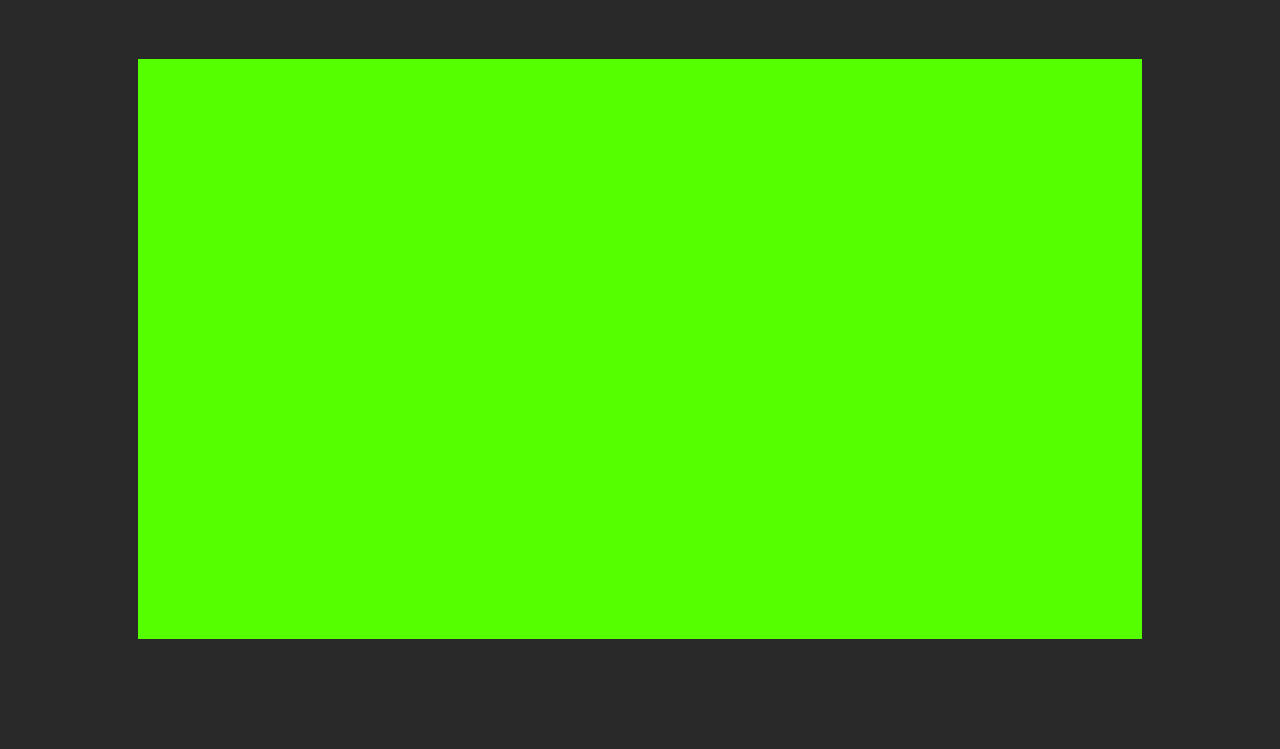
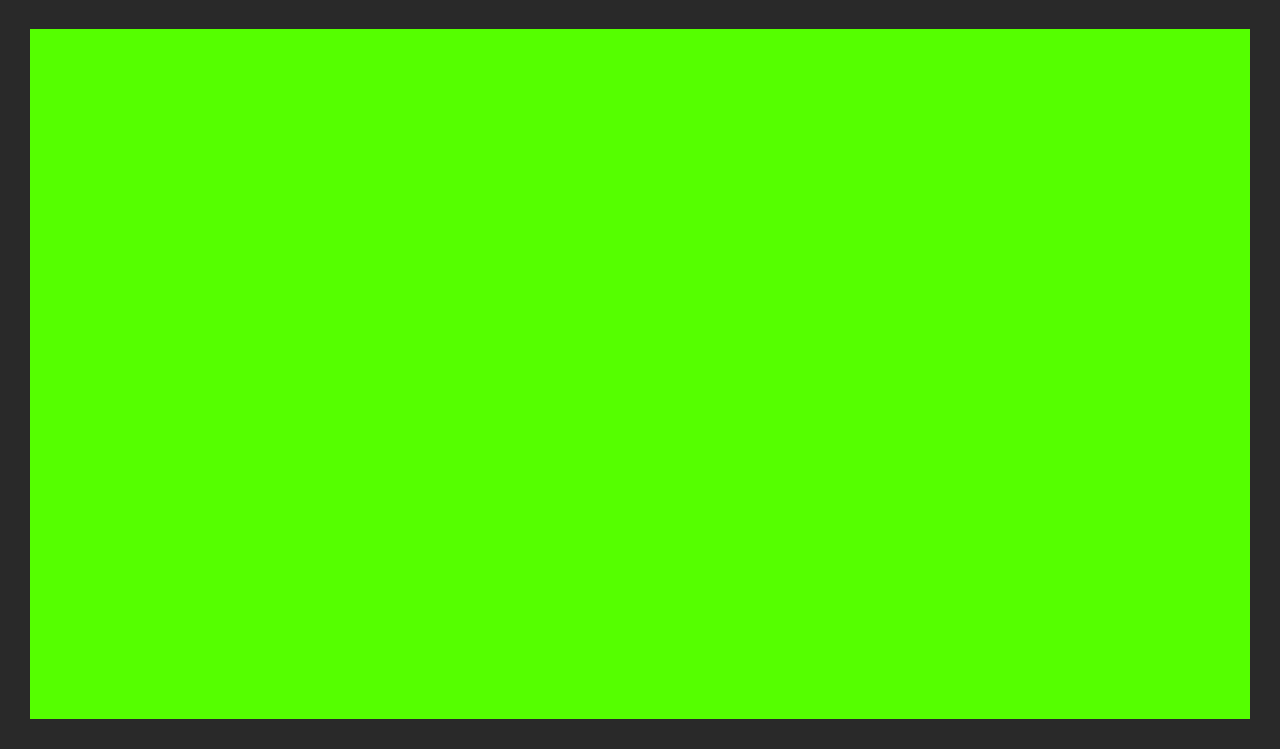
Before and after one commit to klenzo/Portfolio, a plain HTML site: page index.html in a window 1280 px wide. Shown: the part 51-800 px from the top of the page. Drawn offline with nearby package versions, Linux system fonts and the light colour scheme.

Commit message:
Amelioration du content

```diff
--- a/less/style.less
+++ b/less/style.less
@@ -87,11 +87,12 @@
 	background-color: #292929;
 	width: 100%;
 	position: absolute;
-	padding-top: 50px;
+	padding: 20px;
+	padding-top: 70px;
 	.boxs{
-		width: 80%;
-		height: 80%;
-		margin: 50px auto;
+		width: 100%;
+		height: 100%;
+		margin: 0px auto;
 		overflow: auto;
 		padding: 10px;
 		.box{
```
Also changed, not shown: css/style.css.
